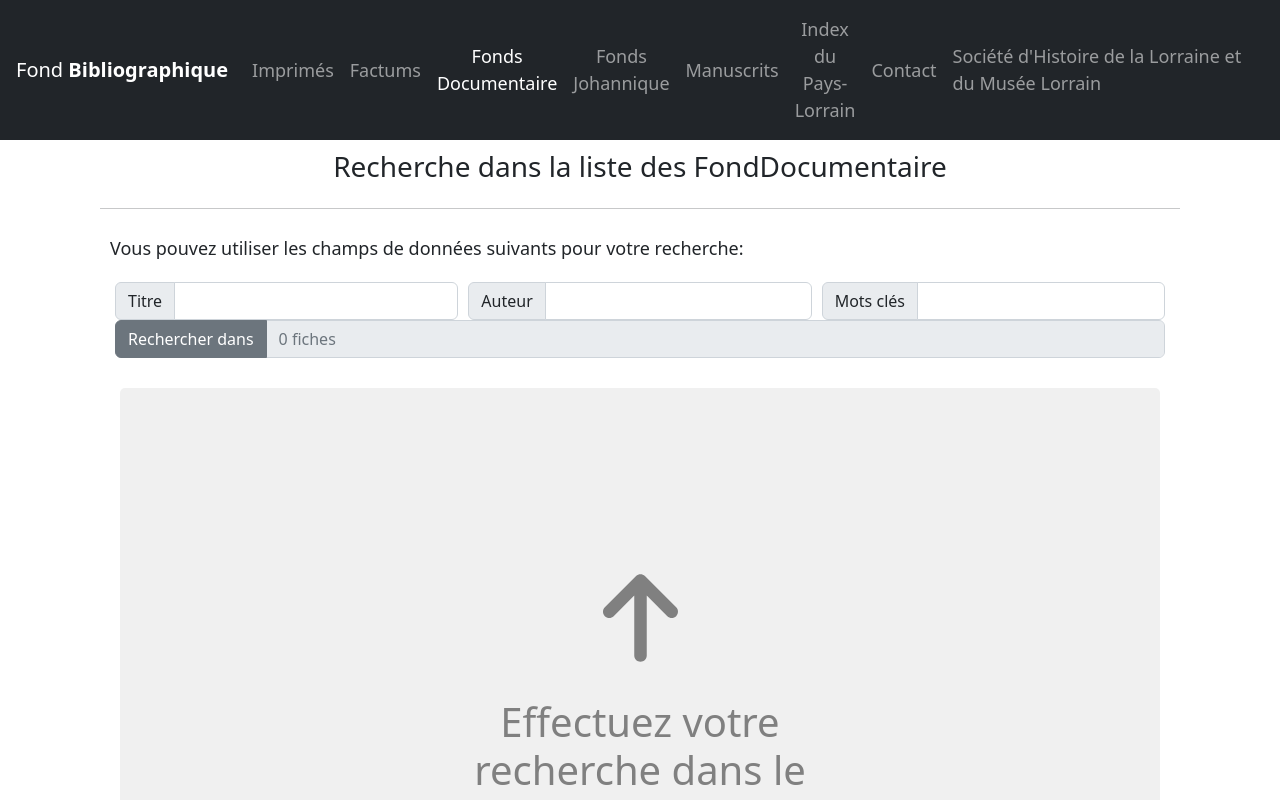
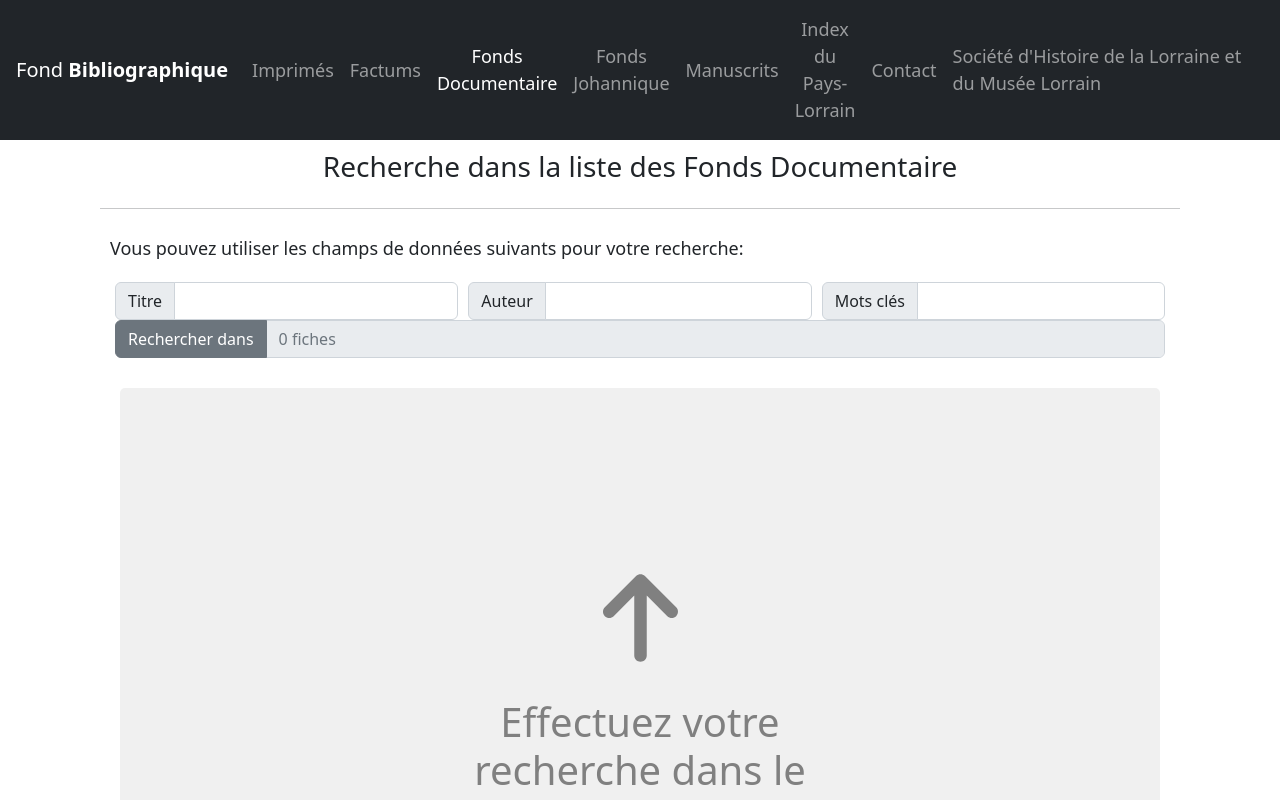
Before and after one commit to loicbefve/BiblioSHLML, a React (Vite) app: page /fonds_documentaire in a window 1280 px wide. Shown: the top 800 px of the page. Built offline with nearby package versions, Linux system fonts and the light colour scheme; no server answers.

Commit message:
chore : Improve page title

```diff
--- a/src/pages/FondDocumentaire.tsx
+++ b/src/pages/FondDocumentaire.tsx
@@ -20,7 +20,7 @@ const searchInvitationMessage =
 function FondDocumentaire() {
   return (
     <FondDocumentaireWrapper>
-      <Title>Recherche dans la liste des FondDocumentaire</Title>
+      <Title>Recherche dans la liste des Fonds Documentaire</Title>
       <hr />
       <CompleteSearchComponent
         searchInvitationMessage={searchInvitationMessage}
--- a/src/pages/FondJohannique.tsx
+++ b/src/pages/FondJohannique.tsx
@@ -20,7 +20,7 @@ const searchInvitationMessage =
 function FondJohannique() {
   return (
     <FondJohanniqueWrapper>
-      <Title>Recherche dans la liste des FondJohannique</Title>
+      <Title>Recherche dans la liste des Fonds Johannique</Title>
       <hr />
       <CompleteSearchComponent
         searchInvitationMessage={searchInvitationMessage}
```
